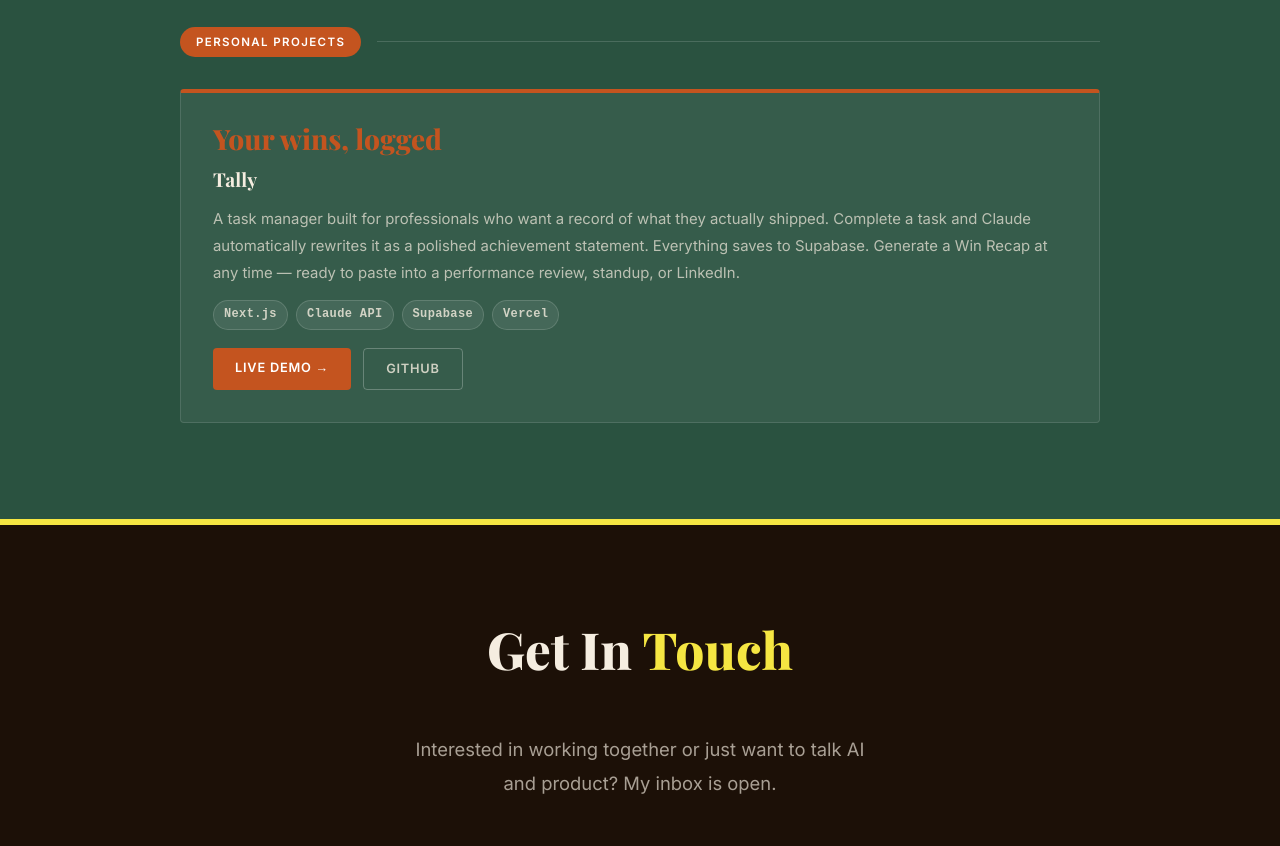
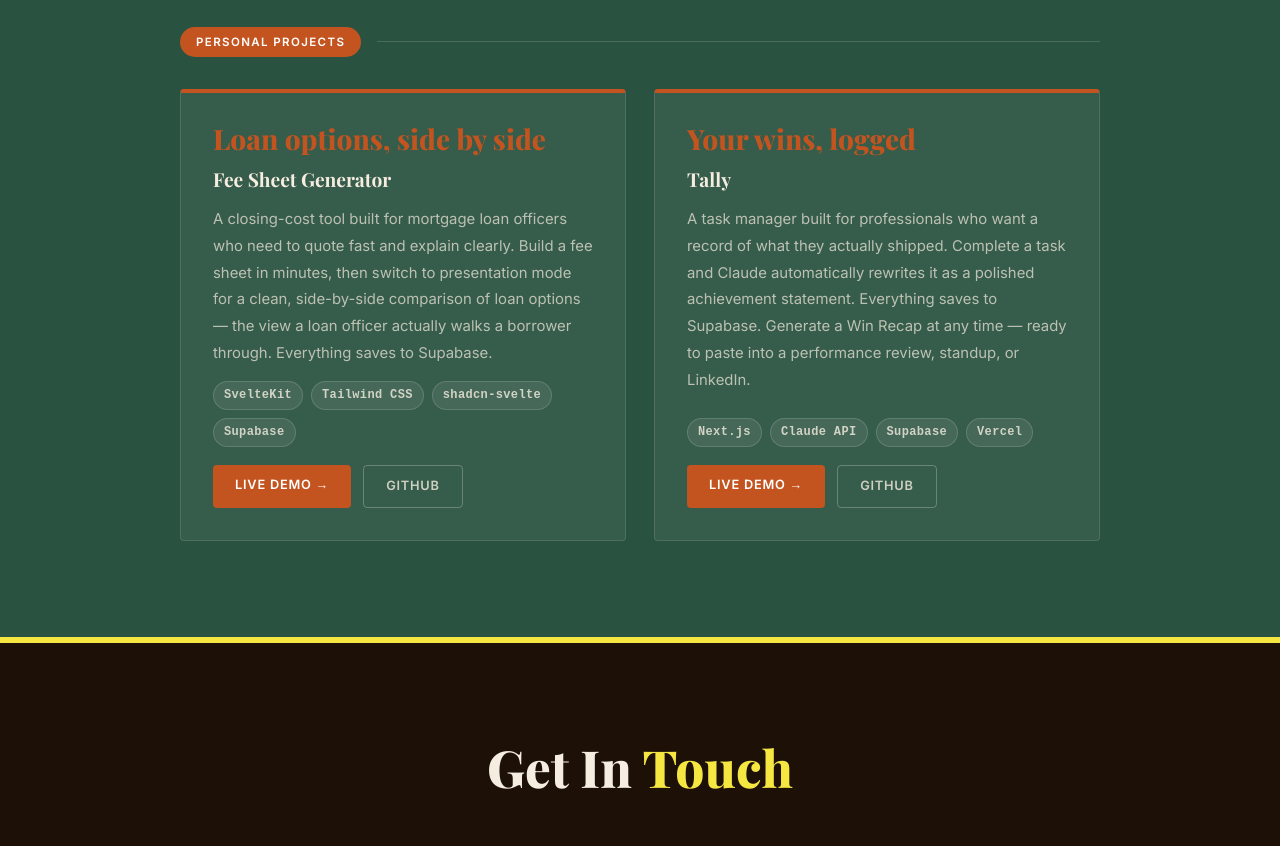
Before and after one commit to jen-a-johnson/portfolio, a React (Vite) app: page / in a window 1280 px wide. Shown: the part 2980-3826 px from the top of the page. Built offline with nearby package versions, Linux system fonts and the light colour scheme.

Commit message:
Add 'Fee Sheet Generator' project to personalProjects
Added a new project 'Fee Sheet Generator' with details and links.

```diff
--- a/src/components/Projects.jsx
+++ b/src/components/Projects.jsx
@@ -1,4 +1,13 @@
 const personalProjects = [
+  {
+    title: 'Fee Sheet Generator',
+    stat: 'Loan options, side by side',
+    description:
+      'A closing-cost tool built for mortgage loan officers who need to quote fast and explain clearly. Build a fee sheet in minutes, then switch to presentation mode for a clean, side-by-side comparison of loan options — the view a loan officer actually walks a borrower through. Everything saves to Supabase.',
+    tags: ['SvelteKit', 'Tailwind CSS', 'shadcn-svelte', 'Supabase'],
+    demo: 'https://mymortgagebuddy.vercel.app/',
+    github: 'https://github.com/jen-a-johnson/mymortgagebuddy',
+  },
   {
     title: 'Tally',
     stat: 'Your wins, logged',
```
